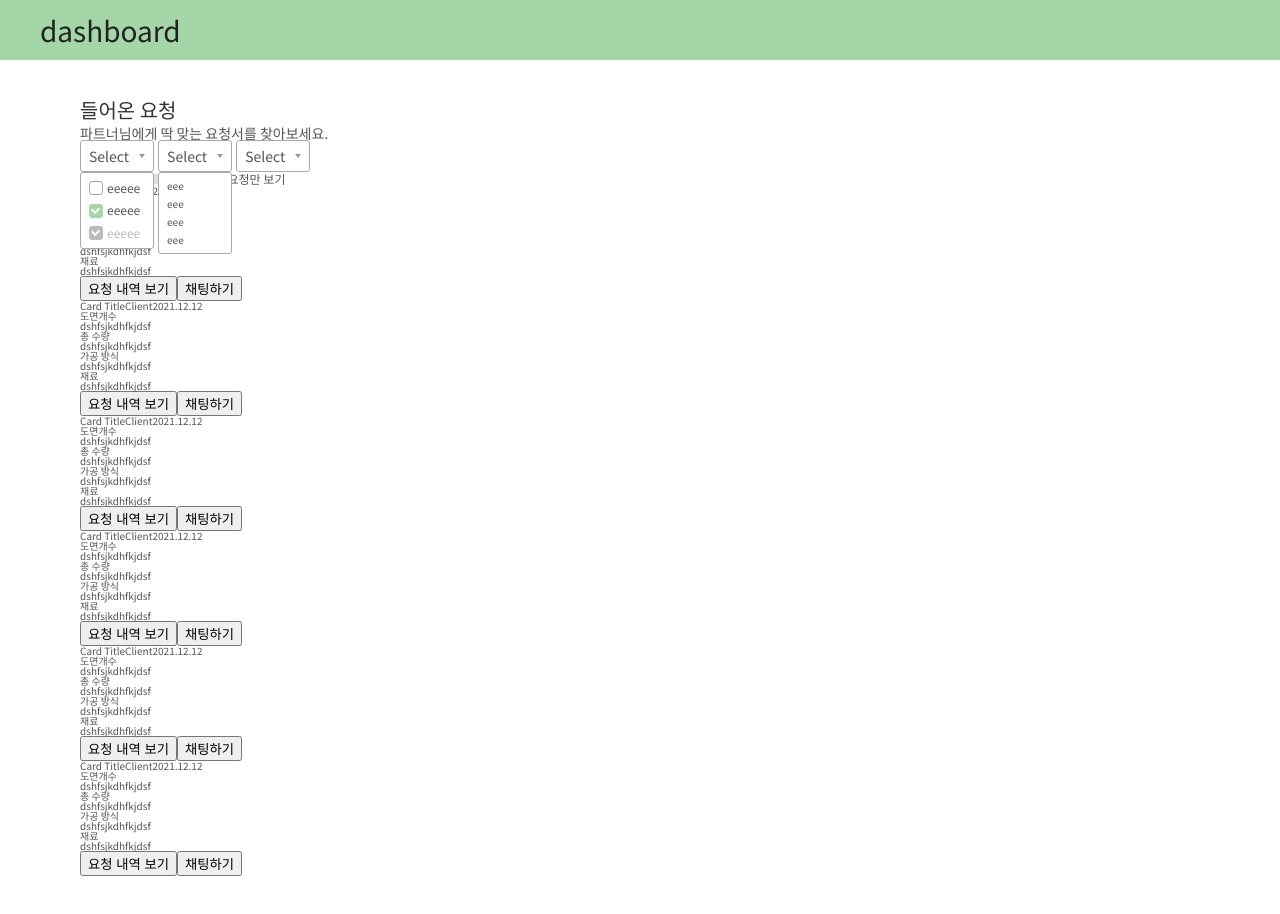
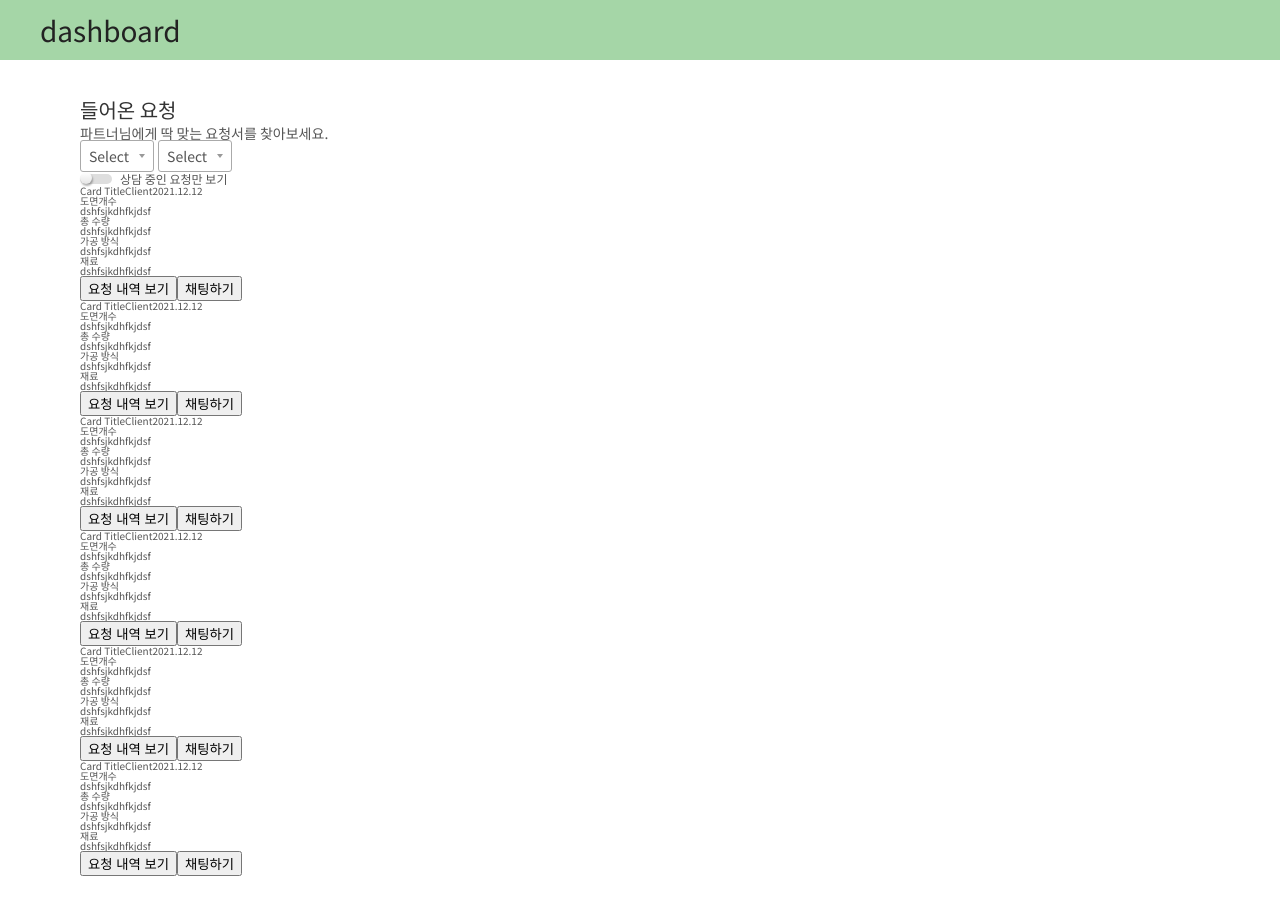
Before and after one commit to mook9288/challenge-filter, a React (Create React App) app: page / in a window 1280 px wide. Built offline with nearby package versions, Linux system fonts and the light colour scheme.

Commit message:
feature: add checkbox component

```diff
--- a/src/assets/styles/form/_checkbox.scss
+++ b/src/assets/styles/form/_checkbox.scss
@@ -109,6 +109,7 @@
       border-radius: 50rem;
       box-shadow: 1px 2px 2px rgba(0,0,0,.3);
       opacity: 1;
+      transition: background .3s ease, left .3s ease;
       transform: none;
       transform-origin: unset;
     }
--- /dev/null
+++ b/src/components/atoms/Checkbox.tsx
@@ -0,0 +1,28 @@
+import React, { useState } from 'react';
+
+interface Props {
+  id: string;
+  checked: boolean;
+  onChange: (e: React.ChangeEvent<HTMLInputElement>) => void;
+  label?: string | null;
+  toggle?: boolean | null;
+}
+
+const Checkbox = ({
+  id,
+  checked,
+  onChange,
+  label = '',
+  toggle = false,
+}: Props) => {
+  return (
+    <div
+      className={`checkbox ${label ? '' : 'fitted'} ${toggle ? 'toggle' : ''}`}
+    >
+      <input type='checkbox' id={id} onChange={onChange} checked={checked} />
+      <label htmlFor={id}>{label}</label>
+    </div>
+  );
+};
+
+export default Checkbox;
--- a/src/pages/Board/index.tsx
+++ b/src/pages/Board/index.tsx
@@ -1,6 +1,13 @@
+import { useState } from 'react';
 import Select from '../../components/atoms/Select';
+import Checkbox from '../../components/atoms/Checkbox';
 
 const Board = () => {
+  const [isChecked, setIsChecked] = useState<boolean>(false);
+
+  const handleOnChange = (e: React.ChangeEvent<HTMLInputElement>) => {
+    setIsChecked(e.target.checked);
+  };
   return (
     <div>
       <div className='header'>
@@ -13,55 +20,20 @@ const Board = () => {
             파트너님에게 딱 맞는 요청서를 찾아보세요.
           </p>
         </div>
+        <div></div>
         <div className='search-area'>
           <div className='search-area__left'>
-            <div className='select'>
-              <span className='select__text'>Select</span>
-              <ul className='select__menu'>
-                <li className='select__menu__item'>
-                  <div className='checkbox'>
-                    <input type='checkbox' />
-                    <label>eeeee</label>
-                  </div>
-                </li>
-                <li className='select__menu__item'>
-                  <div className='checkbox checked'>
-                    <input type='checkbox' />
-                    <label>eeeee</label>
-                  </div>
-                </li>
-                <li className='select__menu__item'>
-                  <div className='checkbox disabled'>
-                    <input type='checkbox' />
-                    <label>eeeee</label>
-                  </div>
-                </li>
-              </ul>
-            </div>
-            <div className='select'>
-              <span className='select__text'>Select</span>
-              <ul className='select__menu'>
-                <li className='select__menu__item'>eee</li>
-                <li className='select__menu__item'>eee</li>
-                <li className='select__menu__item'>eee</li>
-                <li className='select__menu__item'>eee</li>
-              </ul>
-            </div>
+            <Select />
             <Select />
           </div>
           <div className='search-area__right'>
-            <div className='checkbox'>
-              <input type='checkbox' />
-              <label></label>
-            </div>
-            <div className='checkbox toggle'>
-              <input type='checkbox' />
-              <label></label>
-            </div>
-            <div className='checkbox toggle'>
-              <input type='checkbox' />
-              <label>상담 중인 요청만 보기</label>
-            </div>
+            <Checkbox
+              id={'checkbox'}
+              checked={isChecked}
+              onChange={handleOnChange}
+              label={'상담 중인 요청만 보기'}
+              toggle={true}
+            />
           </div>
         </div>
         <div className='card-wrap'>
```
